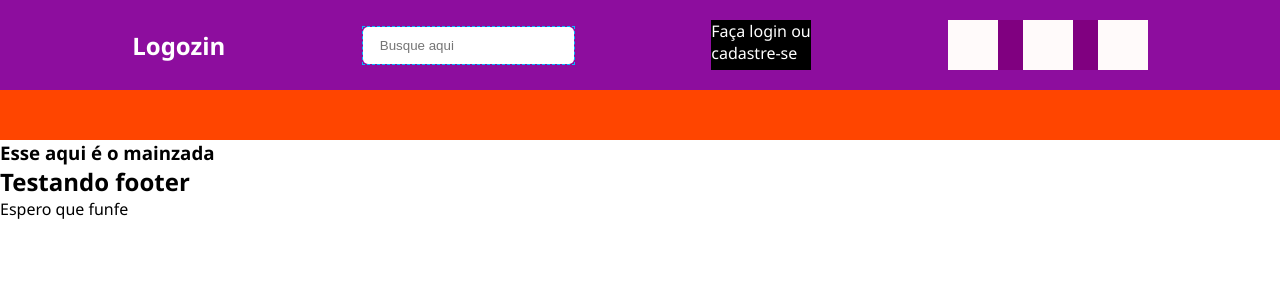
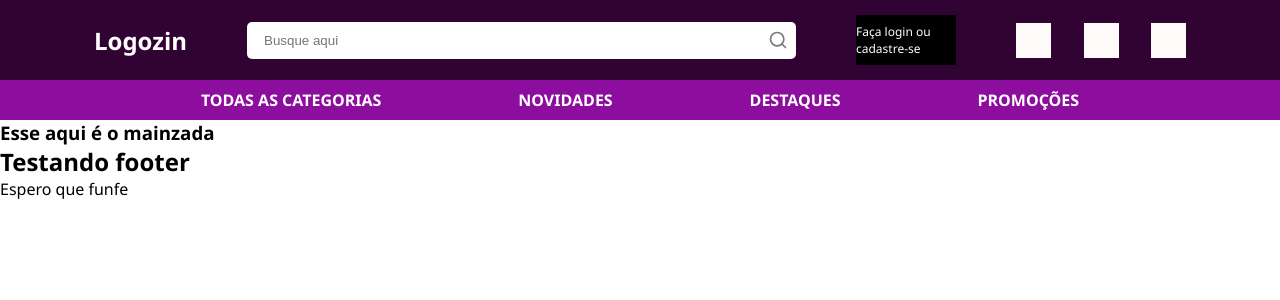
Before and after one commit to Scalibacon/node-store-frontend, a Next.js app: page / in a window 1280 px wide. Shown: the top 300 px of the page. Built offline with nearby package versions, Linux system fonts and the light colour scheme.

Commit message:
add react-icons; css searchbar do header; firulinhas no header

```diff
--- a/package.json
+++ b/package.json
@@ -12,6 +12,7 @@
     "next": "12.0.1",
     "react": "17.0.2",
     "react-dom": "17.0.2",
+    "react-icons": "^4.3.1",
     "sass": "^1.43.4"
   },
   "devDependencies": {
--- a/src/components/Header/Header.module.scss
+++ b/src/components/Header/Header.module.scss
@@ -4,31 +4,77 @@
   display: flex;
   flex-direction: column;
 
-  background: var(--bg-color-2);
+  background: var(--bg-color-3);
   color: var(--text-color-1);
 }
 
 .headerMain{
+  height: 80px;
+
   padding: 20px 5%;
+
   display: flex;
   flex-direction: row;
   align-items: center;
   justify-content: space-around;
+
+  & > *{
+    margin: 0 30px;
+  }
 }
 
 .searchContainer{
-  border: dashed 1px deepskyblue;
+  flex: 1;
+  position: relative;
+
+  display: flex;
+
+  input{
+    width: 100%;
+
+    border-radius: 5px 0px 0px 5px;
+    border-right: none;
+
+    &:focus{
+      border-right: none;
+    }
+
+    &:focus ~ button{
+      border: solid 1px var(--bg-color-1);
+      border-left: none;
+    }
+  }
+
+  button {
+    display: flex;
+    justify-content: center;
+    align-items: center;
+
+    border-radius: 0px 5px 5px 0px;
+    background: white;
+    border: solid 1px transparent;
+    border-left: none;
+
+    &:hover{
+      filter: brightness(95%);
+    }
+  }
 }
 
 .accountInfo{
   width: 100px;
   height: 50px;
 
+  display: flex;
+  align-items: center;
+
+  font-size: 12px;
+
   background:black;
 }
 
 .iconsContainer{
-  width: 200px;
+  width: 170px;
   height: 50px;
 
   display:flex;
@@ -36,17 +82,33 @@
   align-items: center;
   justify-content: space-between;
 
-  background: purple;
-
   span{
-    width: 50px;
-    height: 50px;
+    width: 35px;
+    height: 35px;
 
     background: snow;
   }
 }
 
 .headerLinks{
-  background: orangered;
-  height:50px;
+  height:40px;
+
+  padding: 20px 5%;
+
+  background: var(--bg-color-2);
+
+  ul{
+    height: 100%;
+
+    list-style-type: none;
+    font-weight: 700;
+
+    display: flex;
+    justify-content: space-evenly;
+    align-items: center;
+
+    li {
+      cursor: pointer;
+    }
+  }
 }
--- a/src/components/Header/index.tsx
+++ b/src/components/Header/index.tsx
@@ -1,3 +1,5 @@
+import { FiSearch } from 'react-icons/fi';
+
 import styles from './Header.module.scss';
 
 const Header = () => {
@@ -8,10 +10,11 @@ const Header = () => {
 
         <div className={styles.searchContainer}>
           <input type="text" placeholder="Busque aqui"/>
+          <button type="button"><FiSearch color="rgb(121,121,121)" size="1.5em"/></button>
         </div>
 
         <div className={styles.accountInfo}>
-          Faça login ou cadastre-se
+          <p>Faça login ou cadastre-se</p>
         </div>
 
         <div className={styles.iconsContainer}>
@@ -21,9 +24,14 @@ const Header = () => {
         </div>
       </section>
 
-      <section className={styles.headerLinks}>
-
-      </section>
+      <nav className={styles.headerLinks}>
+        <ul>
+          <li>TODAS AS CATEGORIAS</li>
+          <li>NOVIDADES</li>
+          <li>DESTAQUES</li>
+          <li>PROMOÇÕES</li>
+        </ul>
+      </nav>
     </header>
   )
 }
--- a/src/styles/globals.scss
+++ b/src/styles/globals.scss
@@ -21,7 +21,7 @@ input{
   border: solid 1px transparent;
   border-radius: 5px;
 
-  transition: border 0.1s linear;
+  transition: all 0.1s linear;
 
   &:focus{
     border: solid 1px var(--bg-color-1);
@@ -34,11 +34,14 @@ button{
   border: none;
   background: none;
   cursor: pointer;
+
+  transition: all 0.1s linear;
 }
 
 :root {
   --bg-color-1: rgb(225 0 255 / 100%);
   --bg-color-2: rgb(141 13 158 / 100%);
+  --bg-color-3: rgb(48 3 51 / 100%);
 
   --text-color-1: rgb(255 255 255 / 100%)
 }
```
Also changed, not shown: 1 other file (tests, documents, lock files or other folders).
